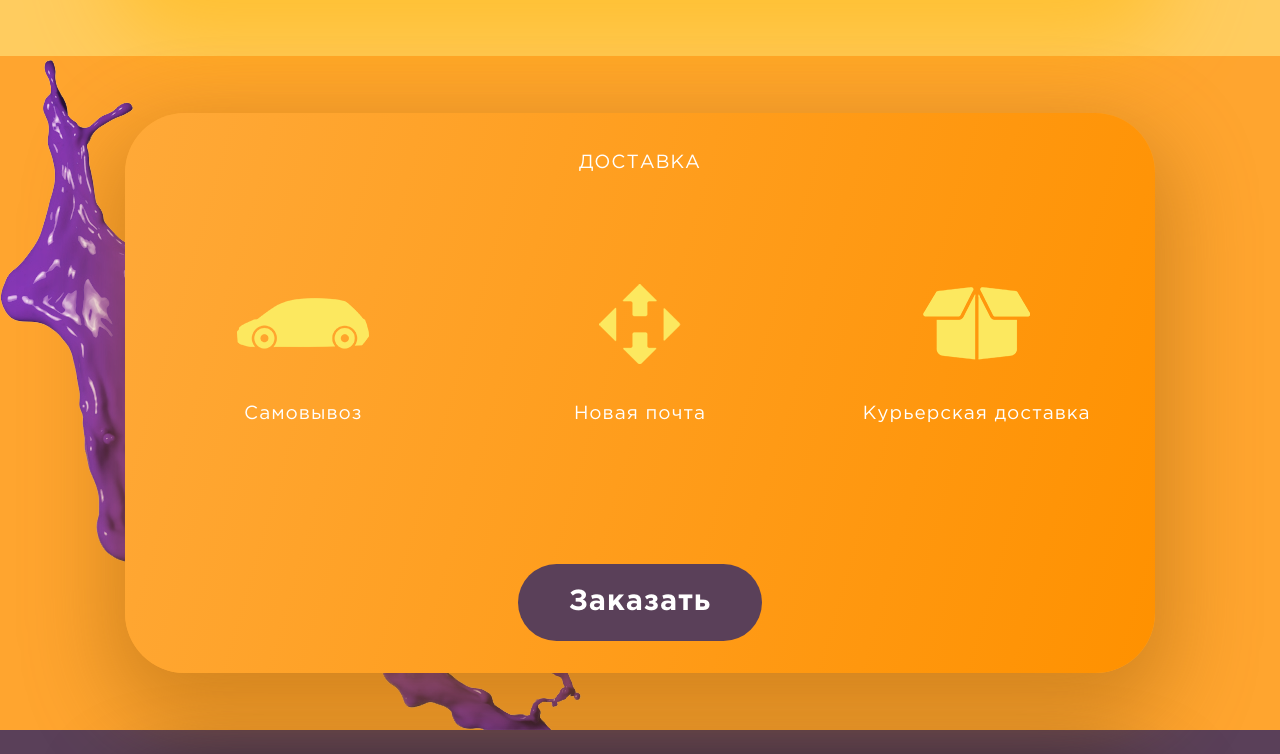
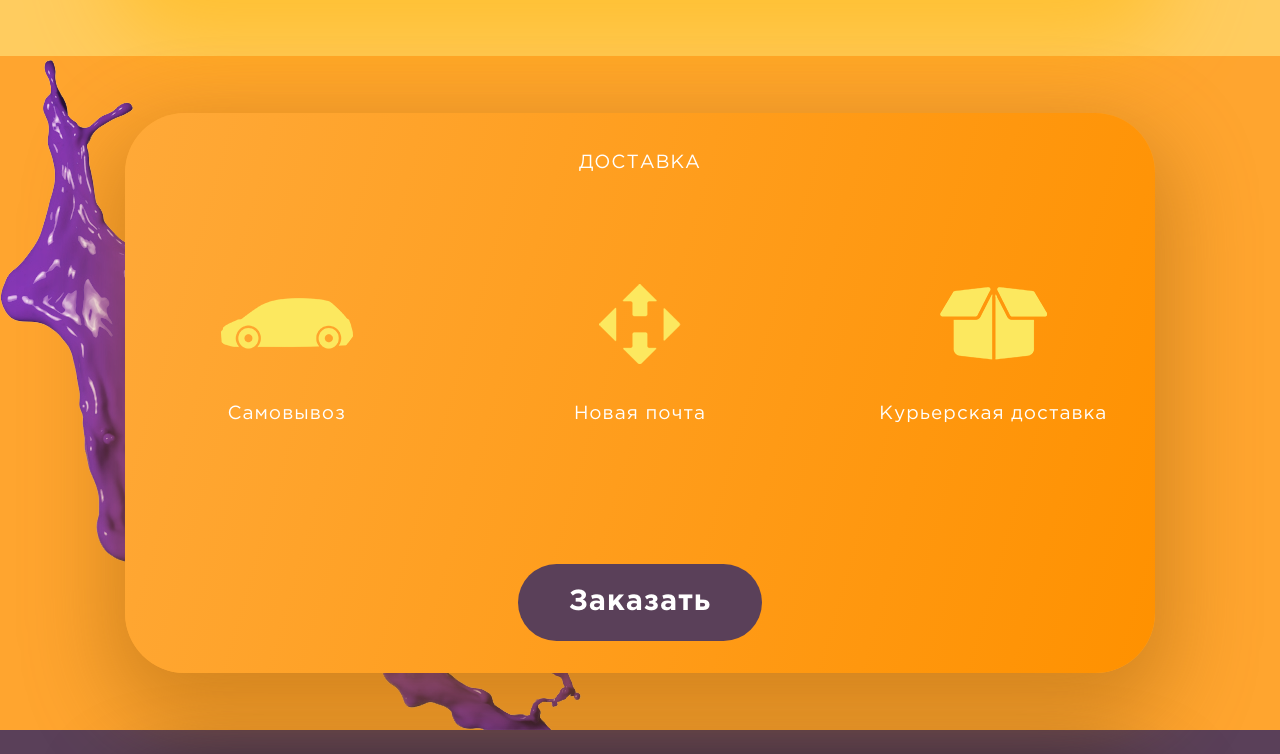
Before and after one commit to tommylinks/paint, a website: page index.html in a window 1280 px wide. Shown: the part 2046-2800 px from the top of the page. Drawn offline with Linux system fonts and the light colour scheme.

Commit message:
full width munu

```diff
--- a/scss/style.scss
+++ b/scss/style.scss
@@ -217,7 +217,7 @@ body{
   min-height: 560px;
   max-width: 1030px;
   width: 100%;
-  padding: 20px 25px;
+  padding: 20px 0;
   border-radius: 60px;
 }
 
```
Also changed, not shown: index.html (+0 -1 lines), css/style.css.
